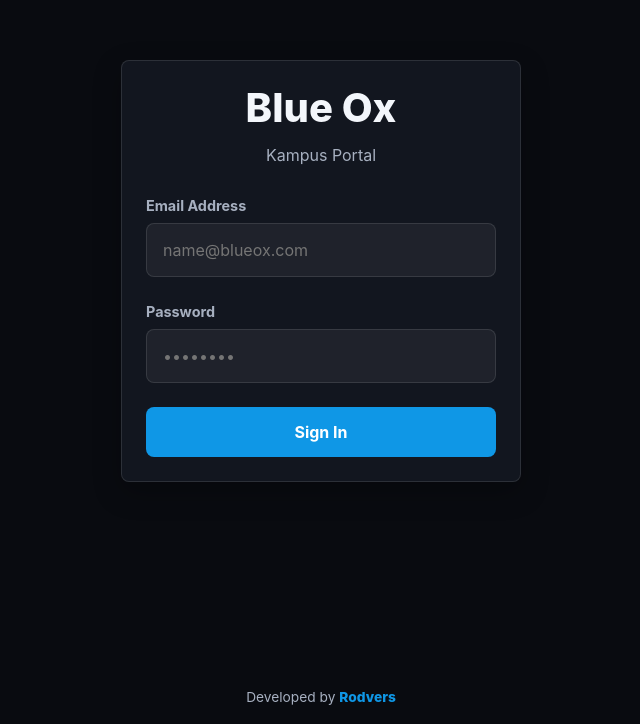
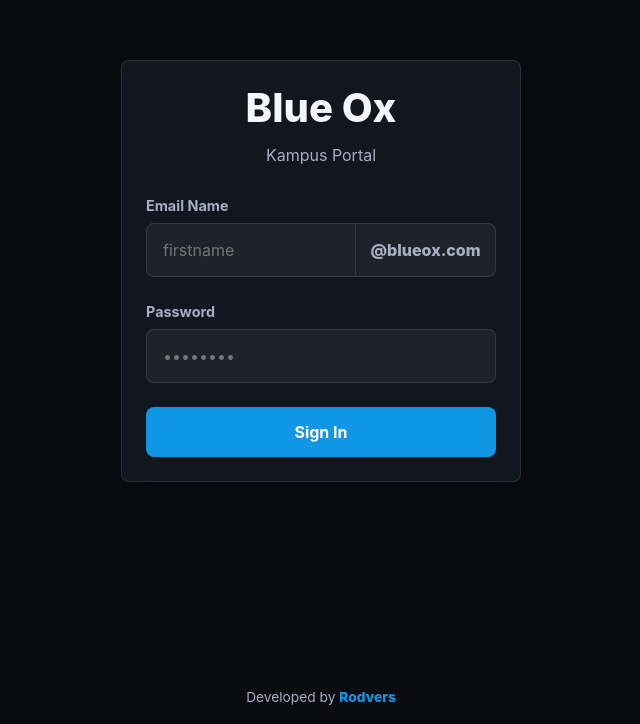
Before and after one commit to rodgersmugagga/employee-attendance-tracker, a React (Vite) app: page / in a window 1280 px wide. Shown: the part 129-853 px from the top of the page, without its empty margins (319-959 px from the left). Built offline with nearby package versions, Linux system fonts and the light colour scheme.

Commit message:
adding the update password functionality for employees

```diff
--- a/src/components/Dashboard.jsx
+++ b/src/components/Dashboard.jsx
@@ -1,5 +1,5 @@
 import { lazy, Suspense, useCallback, useEffect, useRef, useState } from 'react';
-import { getLogs, punchIn, punchOut, getMemos, updateFaceDescriptor, setStoredUser } from '../utils/storage';
+import { getLogs, punchIn, punchOut, getMemos, updateFaceDescriptor, setStoredUser, updatePassword } from '../utils/storage';
 
 const FaceVerificationModal = lazy(() => import('./FaceVerificationModal'));
 
@@ -14,6 +14,7 @@ const getCoords = () => new Promise((resolve, reject) => {
 });
 
 const formatTime = (date) => date.toLocaleTimeString([], { hour: '2-digit', minute: '2-digit' });
+const emptyPasswordForm = { currentPassword: '', newPassword: '', confirmPassword: '' };
 
 const Dashboard = ({ user, onLogout }) => {
   const [logs, setLogs] = useState([]);
@@ -29,6 +30,11 @@ const Dashboard = ({ user, onLogout }) => {
   const [faceApi, setFaceApi] = useState(null);
   const [faceError, setFaceError] = useState(null);
   const [faceDescriptor, setFaceDescriptor] = useState(user.faceDescriptor ?? null);
+  const [showPasswordForm, setShowPasswordForm] = useState(false);
+  const [passwordForm, setPasswordForm] = useState(emptyPasswordForm);
+  const [passwordLoading, setPasswordLoading] = useState(false);
+  const [passwordError, setPasswordError] = useState('');
+  const [passwordSuccess, setPasswordSuccess] = useState('');
   const webcamRef = useRef(null);
   const faceApiPromiseRef = useRef(null);
 
@@ -256,6 +262,50 @@ const Dashboard = ({ user, onLogout }) => {
     else await handlePunchOut();
   };
 
+  const togglePasswordForm = () => {
+    setShowPasswordForm((isVisible) => {
+      const nextVisible = !isVisible;
+      if (!nextVisible) {
+        setPasswordForm(emptyPasswordForm);
+        setPasswordError('');
+      }
+      setPasswordSuccess('');
+      return nextVisible;
+    });
+  };
+
+  const handlePasswordChange = async (event) => {
+    event.preventDefault();
+    setPasswordError('');
+    setPasswordSuccess('');
+
+    if (passwordForm.newPassword.length < 6) {
+      setPasswordError('New password must be at least 6 characters.');
+      return;
+    }
+    if (passwordForm.newPassword !== passwordForm.confirmPassword) {
+      setPasswordError('New passwords do not match.');
+      return;
+    }
+
+    setPasswordLoading(true);
+    try {
+      const updatedUser = await updatePassword(user.id, {
+        currentPassword: passwordForm.currentPassword,
+        newPassword: passwordForm.newPassword,
+      });
+      setStoredUser(updatedUser);
+      setFaceDescriptor(updatedUser.faceDescriptor ?? null);
+      setPasswordForm(emptyPasswordForm);
+      setPasswordSuccess('Password updated successfully.');
+      setShowPasswordForm(false);
+    } catch (err) {
+      setPasswordError(err.message);
+    } finally {
+      setPasswordLoading(false);
+    }
+  };
+
   if (loading) {
     return (
       <main className="container page-shell">
@@ -334,6 +384,62 @@ const Dashboard = ({ user, onLogout }) => {
               </div>
             </section>
           )}
+
+          <section className="glass-card password-panel">
+            <button
+              type="button"
+              className="btn-primary full-width"
+              onClick={togglePasswordForm}
+              disabled={passwordLoading}
+            >
+              {showPasswordForm ? 'Cancel Password Update' : 'Update Password'}
+            </button>
+
+            {passwordSuccess && <p className="form-success password-message">{passwordSuccess}</p>}
+
+            {showPasswordForm && (
+              <form onSubmit={handlePasswordChange} className="stack-form compact-stack password-form animate-fade-in">
+                <div className="form-field">
+                  <label>Current Password</label>
+                  <input
+                    type="password"
+                    className="input-field"
+                    value={passwordForm.currentPassword}
+                    onChange={(event) => setPasswordForm({ ...passwordForm, currentPassword: event.target.value })}
+                    required
+                  />
+                </div>
+                <div className="form-field">
+                  <label>New Password</label>
+                  <input
+                    type="password"
+                    className="input-field"
+                    value={passwordForm.newPassword}
+                    onChange={(event) => setPasswordForm({ ...passwordForm, newPassword: event.target.value })}
+                    minLength="6"
+                    required
+                  />
+                </div>
+                <div className="form-field">
+                  <label>Confirm New Password</label>
+                  <input
+                    type="password"
+                    className="input-field"
+                    value={passwordForm.confirmPassword}
+                    onChange={(event) => setPasswordForm({ ...passwordForm, confirmPassword: event.target.value })}
+                    minLength="6"
+                    required
+                  />
+                </div>
+
+                {passwordError && <p className="form-error compact-error">{passwordError}</p>}
+
+                <button type="submit" className="btn-primary full-width" disabled={passwordLoading}>
+                  {passwordLoading ? 'Saving...' : 'Save Password'}
+                </button>
+              </form>
+            )}
+          </section>
         </div>
 
         <section className="glass-card table-card">
--- a/src/components/Login.jsx
+++ b/src/components/Login.jsx
@@ -2,7 +2,7 @@ import { useState } from 'react';
 import { loginUser, setStoredUser } from '../utils/storage';
 
 const Login = ({ onLoginSuccess }) => {
-  const [email, setEmail] = useState('');
+  const [emailName, setEmailName] = useState('');
   const [password, setPassword] = useState('');
   const [error, setError] = useState('');
   const [loading, setLoading] = useState(false);
@@ -12,6 +12,7 @@ const Login = ({ onLoginSuccess }) => {
     setLoading(true);
     setError('');
     try {
+      const email = `${emailName.trim().toLowerCase()}@blueox.com`;
       const user = await loginUser(email, password);
       setStoredUser(user);
       onLoginSuccess(user);
@@ -30,15 +31,22 @@ const Login = ({ onLoginSuccess }) => {
 
         <form onSubmit={handleLogin} className="stack-form">
           <div className="form-field">
-            <label>Email Address</label>
-            <input
-              type="email"
-              className="input-field"
-              value={email}
-              onChange={(e) => setEmail(e.target.value)}
-              placeholder="name@blueox.com"
-              required
-            />
+            <label>Email Name</label>
+            <div className="input-with-suffix">
+              <input
+                type="text"
+                className="input-field"
+                value={emailName}
+                onChange={(e) => setEmailName(e.target.value)}
+                placeholder="firstname"
+                autoCapitalize="none"
+                autoComplete="username"
+                pattern="[A-Za-z0-9._%+-]+"
+                title="Use only the part before @blueox.com"
+                required
+              />
+              <span>@blueox.com</span>
+            </div>
           </div>
           <div className="form-field">
             <label>Password</label>
--- a/src/index.css
+++ b/src/index.css
@@ -282,6 +282,43 @@ h3 {
   outline: none;
 }
 
+.input-with-suffix {
+  display: flex;
+  min-height: 46px;
+  overflow: hidden;
+  border: 1px solid var(--border);
+  border-radius: var(--radius);
+  background: var(--bg-soft);
+  transition: border-color 160ms ease, background-color 160ms ease;
+}
+
+.input-with-suffix:focus-within {
+  border-color: var(--primary);
+  background: rgba(255, 255, 255, 0.09);
+}
+
+.input-with-suffix .input-field {
+  min-width: 0;
+  border: 0;
+  border-radius: 0;
+  background: transparent;
+}
+
+.input-with-suffix .input-field:focus {
+  background: transparent;
+}
+
+.input-with-suffix span {
+  display: inline-flex;
+  flex: 0 0 auto;
+  align-items: center;
+  padding: 0 0.9rem;
+  border-left: 1px solid var(--border);
+  color: var(--text-muted);
+  font-weight: 800;
+  white-space: nowrap;
+}
+
 textarea.input-field {
   min-height: 7rem;
   resize: vertical;
@@ -302,6 +339,10 @@ textarea.input-field {
 
 .stack-form {
   gap: var(--space-lg);
+}
+
+.compact-stack {
+  gap: var(--space-md);
 }
 
 .memo-form,
@@ -342,6 +383,11 @@ textarea.input-field {
 .form-error {
   margin-top: var(--space-md);
   color: var(--danger);
+  font-size: 0.9rem;
+}
+
+.form-success {
+  color: var(--success);
   font-size: 0.9rem;
 }
 
@@ -472,6 +518,11 @@ textarea.input-field {
 
 .notice-panel h3 {
   color: var(--accent);
+}
+
+.password-form,
+.password-message {
+  margin-top: var(--space-md);
 }
 
 .memo-card {
--- a/src/utils/storage.js
+++ b/src/utils/storage.js
@@ -40,6 +40,14 @@ export const updateEmployee = async (id, userData) => {
     method: 'PUT',
     headers: { 'Content-Type': 'application/json' },
     body: JSON.stringify(userData)
+  });
+};
+
+export const updatePassword = async (userId, passwordData) => {
+  return fetchJson(`${API_BASE_URL}/users/${userId}/password`, {
+    method: 'PUT',
+    headers: { 'Content-Type': 'application/json' },
+    body: JSON.stringify(passwordData)
   });
 };
 
```
Also changed, not shown: 1 other file (tests, documents, lock files or other folders).
